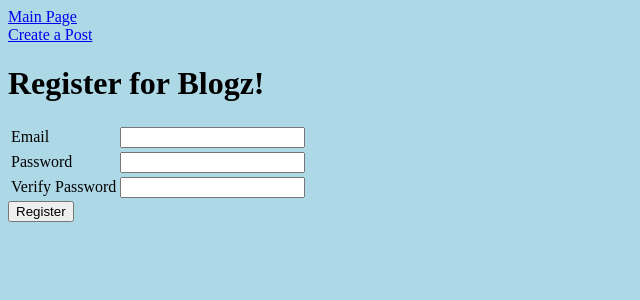
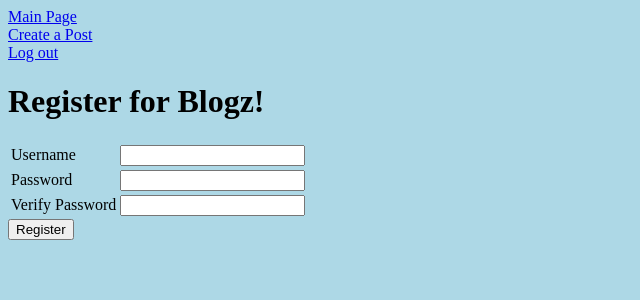
Before and after one commit to Jmcfadden1528/Blogz, a Flask app: page /signup in a window 1280 px wide. Shown: the top 300 px of the page, without its empty margins (0-640 px from the left). Run offline with Flask 2, Linux system fonts and the light colour scheme.

Commit message:
added login and logout functionality

```diff
--- a/main.py
+++ b/main.py
@@ -35,6 +35,16 @@ class User(db.Model):
         self.username = username
         self.password = password
 
+@app.before_request
+def require_login():
+    allowed_routes = ['login', 'signup']
+    if request.endpoint not in allowed_routes and 'username' not in session:
+        return redirect('/login')
+
+@app.route('/logout')
+def logout():
+    del session['username']
+    return redirect('login')
 
 @app.route("/login", methods=['POST', 'GET'])
 def login():
@@ -69,7 +79,7 @@ def signup():
             new_user = User(username, password)
             db.session.add(new_user)
             db.session.commit()
-            #NEED TO REMEMBER THE USER
+            session['username'] = username
             return redirect("/new_post")
 
         else:
--- a/templates/base.html
+++ b/templates/base.html
@@ -24,6 +24,8 @@
     <a href='/blog'>Main Page</a>
     <br>
     <a href='/new_post'>Create a Post</a>
+    <br>
+    <a href='/logout'>Log out</a>
 
    {% with messages = get_flashed_messages() %}
     <ul>
--- a/templates/signup.html
+++ b/templates/signup.html
@@ -5,7 +5,7 @@
 <form action="/signup" method="POST">
     <table>
         <tr>
-            <td><label for="username">Email</label></td>
+            <td><label for="username">Username</label></td>
             <td>
                 <input name="username" type="text" value="{{ username }}">
             </td>
```
